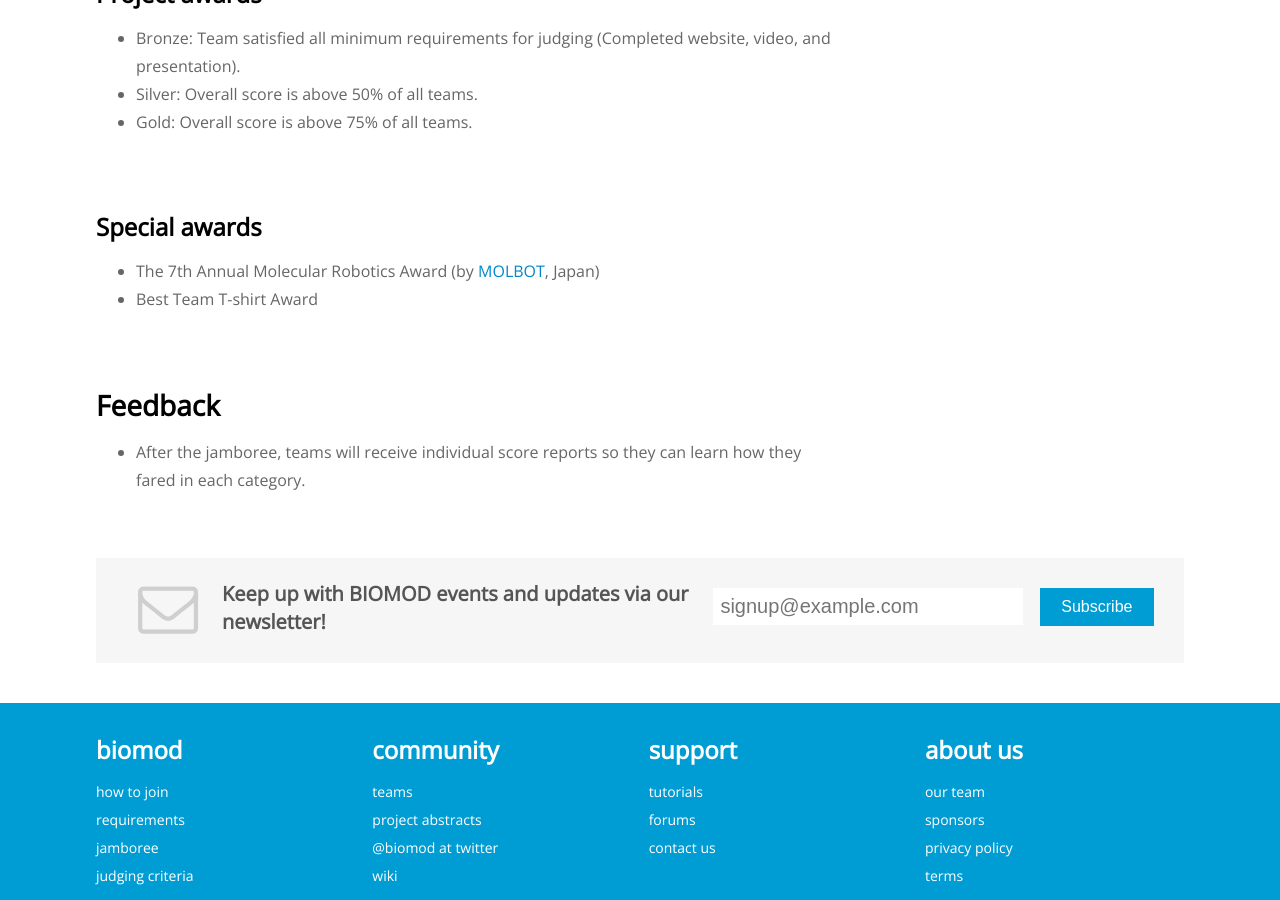
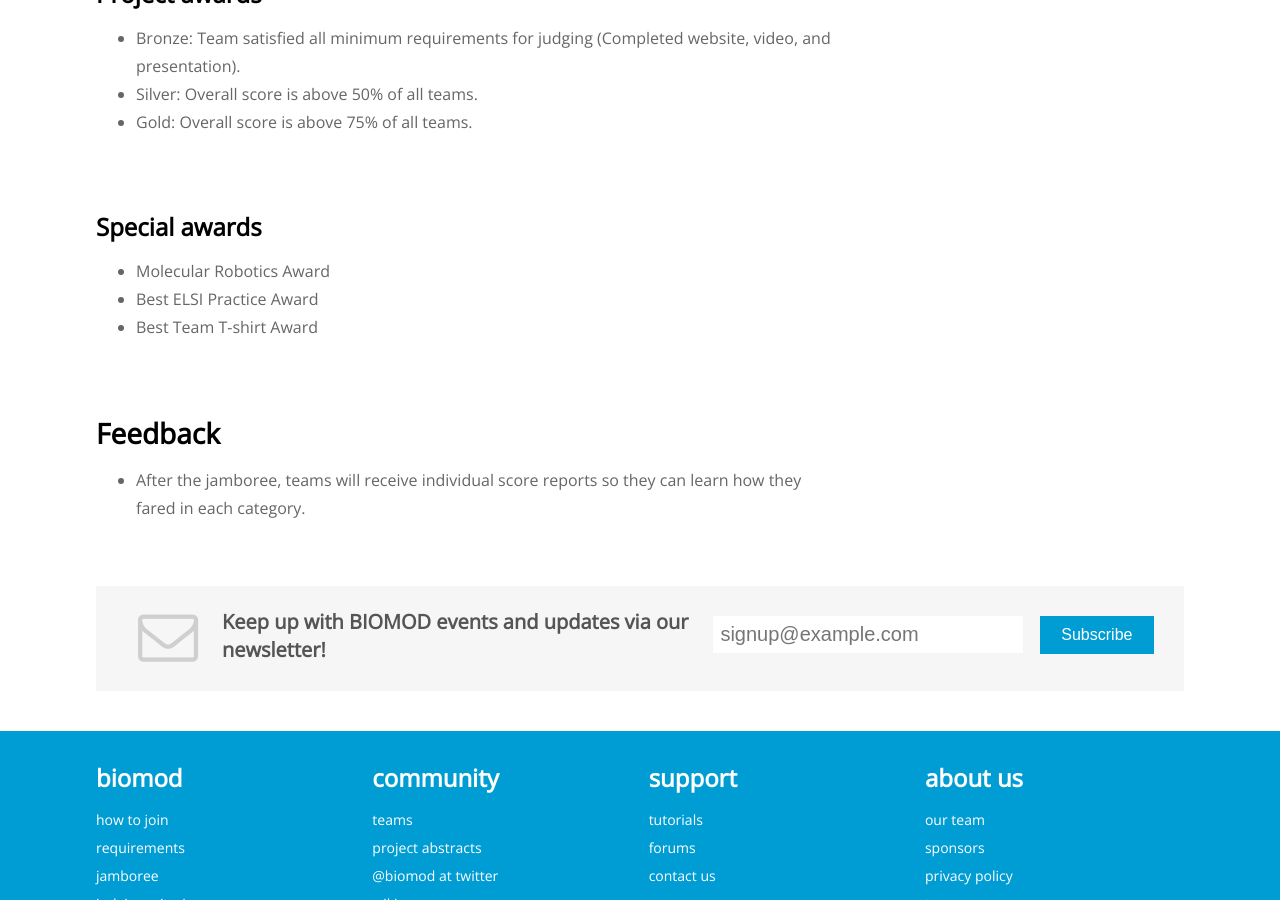
Before and after one commit to sdouglas/biomod, a Jekyll site: the page built from judging/index.md, in a window 1280 px wide and 900 px high, scrolled down 2921 px. Built offline with Jekyll 4.4.1, drawn with Linux system fonts in a browser that asks for light colours; nearby versions of some CDN libraries.

Commit message:
Update index.md

```diff
--- a/judging/index.md
+++ b/judging/index.md
@@ -103,7 +103,8 @@ Our aim is to maintain an open and fair process for evaluating each team's perfo
 
 ### Special awards
 
-- The 7th Annual Molecular Robotics Award (by [MOLBOT](http://molbot.org/), Japan)
+- Molecular Robotics Award
+- Best ELSI Practice Award
 - Best Team T-shirt Award
 
 &nbsp;
```
